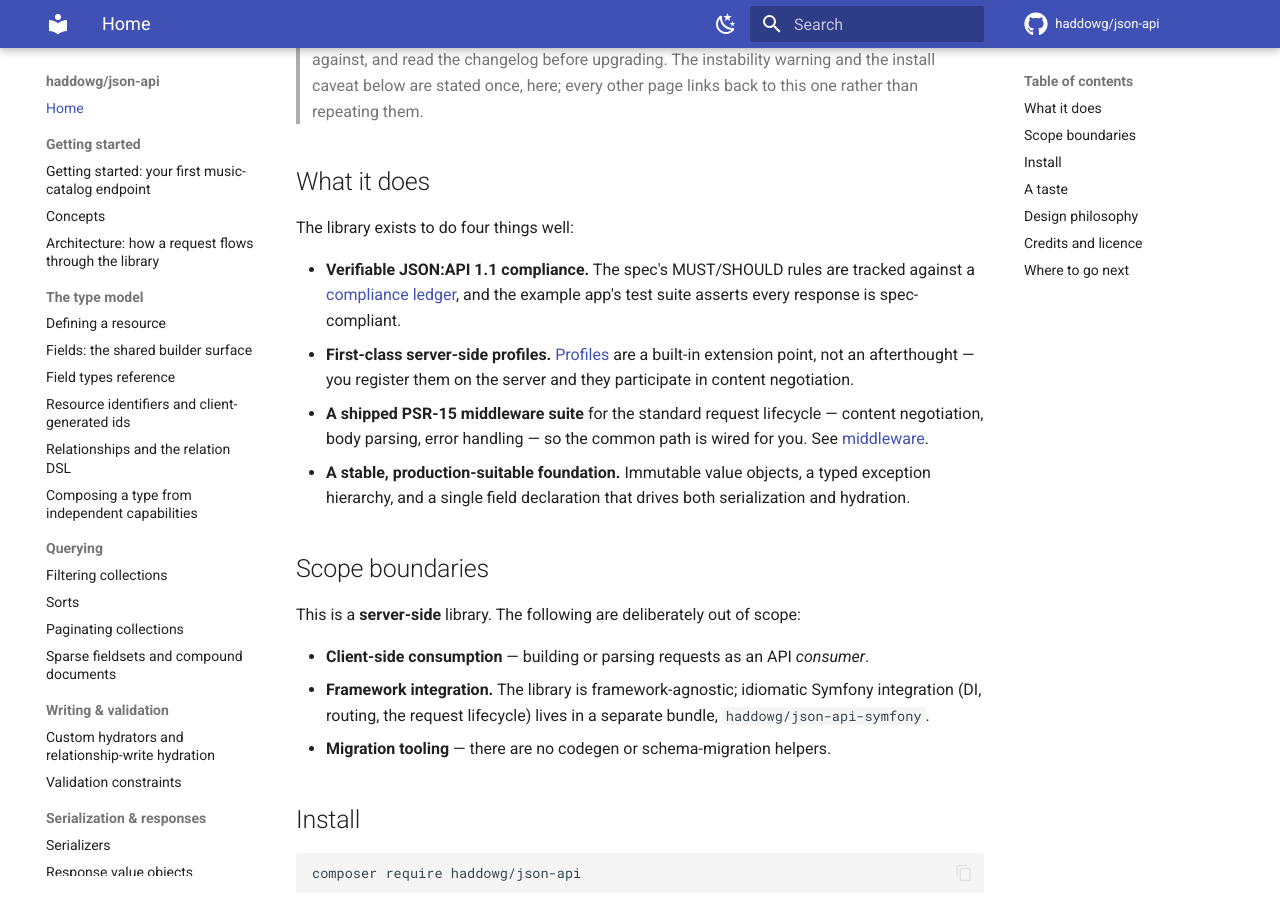
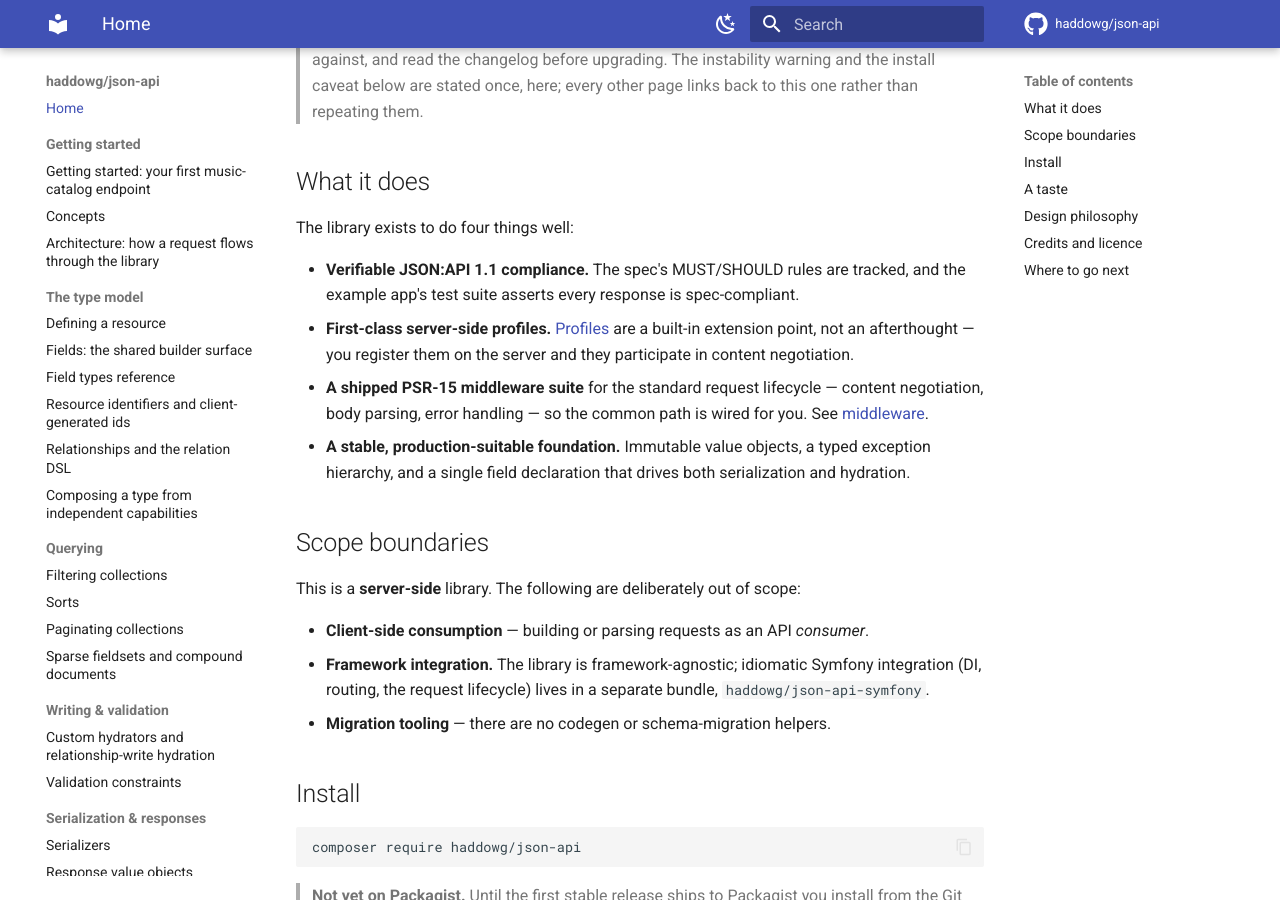
Before and after one commit to haddowg/json-api-symfony, an MkDocs documentation site: the page built from docs/index.md, in a window 1280 px wide and 900 px high, scrolled down 369 px. Built offline with MkDocs 1.6.1 and Material for MkDocs 9.7.7, drawn with Linux system fonts in a browser that asks for light colours; comment, search, counter and statistics services are not loaded.

Commit message:
docs: remove links to the internal compliance ledger (#52)
The compliance ledger is a maintainer-facing document. Remove the
references to it from the documentation pages so it is not linked from
the published site.

```diff
--- a/docs/index.md
+++ b/docs/index.md
@@ -18,9 +18,8 @@
 
 The library exists to do four things well:
 
-- **Verifiable JSON:API 1.1 compliance.** The spec's MUST/SHOULD rules are tracked
-  against a [compliance ledger](spec-compliance.md), and the example app's test
-  suite asserts every response is spec-compliant.
+- **Verifiable JSON:API 1.1 compliance.** The spec's MUST/SHOULD rules are tracked,
+  and the example app's test suite asserts every response is spec-compliant.
 - **First-class server-side profiles.** [Profiles](profiles.md) are a built-in
   extension point, not an afterthought — you register them on the server and they
   participate in content negotiation.
@@ -161,4 +160,4 @@
 - **Cross-cutting** — [adapters](adapters.md),
   [schema validation](schema-validation.md), [profiles](profiles.md),
   [links and meta](links-and-meta.md), [security](security.md),
-  [testing](testing.md), [spec compliance](spec-compliance.md).
+  [testing](testing.md).
```
Also changed, not shown: docs/testing.md (+1 -4 lines), mkdocs_hooks.py (+1 -8 lines).
